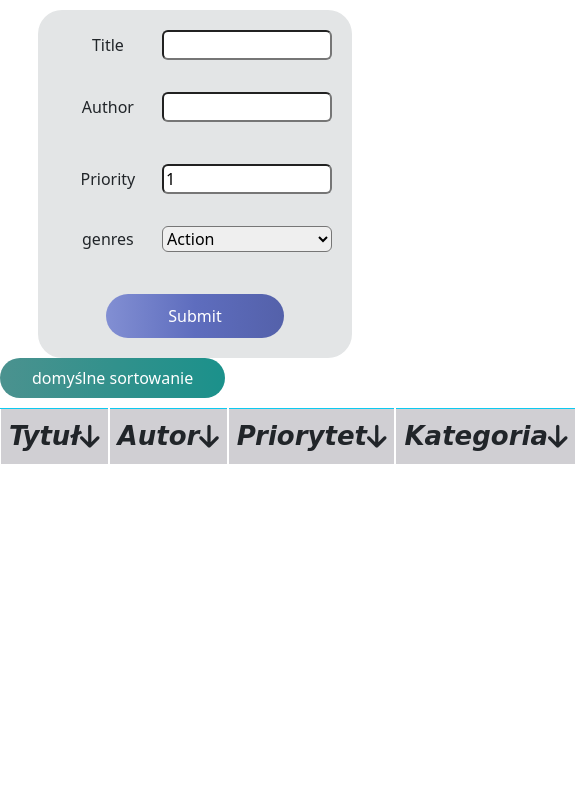
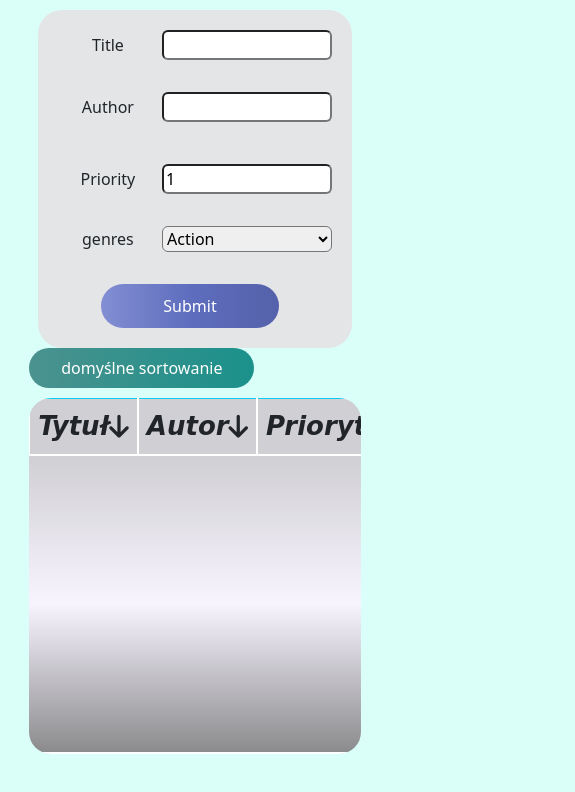
Before and after one commit to HudorHasHasHa/Library-vanilla-js, a website: page index.html in a window 390 px wide. Shown: the whole page, 575 px wide, since content can reach past the window. Drawn offline with nearby package versions, Linux system fonts and the light colour scheme.

Commit message:
table width

```diff
--- a/css/styles.css
+++ b/css/styles.css
@@ -1,3 +1,13 @@
+body{
+  background: rgb(218, 255, 249);
+}
+
+.form-section{
+  width: 100%;
+  display: flex;
+  justify-content: center;
+}
+
 .formWrapper{
   text-align: center;
   padding: 10px 0 0 0;
@@ -23,7 +33,7 @@
   left: 0;
 } */
 
-.form-row{
+/* .form-row{
   position: relative;
   display: flex;
   justify-content: left;
@@ -31,20 +41,19 @@
   height: 100%;
 }
 
-@media(max-width: 768px){
-  .form-row{
-    display: block;
-    padding: 0;
-    padding: 10px 0 10px 10px;
-  }
+.rows{
+  padding-bottom: 20px;
+} */
 
-  .rows{
-    padding-bottom: 0!important;
-  }
+
+.form-row{
+  display: block;
+  padding: 0;
+  padding: 10px 0 10px 10px;
 }
 
 .rows{
-  padding-bottom: 20px;
+  padding-bottom: 0!important;
 }
 
 .form-row label{
@@ -92,20 +101,27 @@
 }
 
 /* Table section */
-/* .table-wrapper{
-  margin-top: 30px;
-  height: 100%;
-  position: relative;
+
+.table-section{
+  width: 100%;
+  display: flex;
+  justify-content: center;
 }
-.table{
-  position: absolute;
-  top: 100%;
-} */
+
+.table-section .table-wrapper{
+  width: 65%;
+}
+
+table{
+  table-layout: fixed;
+}
 
 .table{
   margin: 10px 0 0 0;
   overflow: hidden;
+  border-radius: 22px;
 }
+
 .table>:not(:last-child)>:last-child>*{
   border-bottom: none;
 }
@@ -140,15 +156,18 @@
 }
 
 td{
+  display: inline-block;
   overflow: hidden;
   overflow-x: auto;
-  min-width: 26%;
-  max-width: 26%;
+  /*
+  min-width: 24.5%;
+  max-width: 24.5%; */
 }
 
 #tableBody{
   background: linear-gradient(to bottom, #d0cfd3 0%, #f8f4ff 50%, #8b8b8d 100%);
   display: block;
+  height: 300px;
   max-height: 300px;
   overflow-y: auto;
   border-bottom: 2px solid #FFF;
@@ -161,6 +180,7 @@ tr{
 
 .table-cell{
   padding-left: 8px;
+  /* max-width: 50%; */
 }
 
 .last-table-cell{
@@ -169,6 +189,31 @@ tr{
   justify-content: space-between;
 }
 
+.deleteButton{
+  height: 24px;
+}
+
 .deleteButton:hover{
   box-shadow: 0 6px 20px 0 rgba(141, 38, 38, 0.3);
 }
+
+
+@media(max-width: 768px){
+  .table-section{
+    width: 100%;
+    display: flex;
+    justify-content: center;
+  }
+  .table-section .table-wrapper{
+    width: 85%;
+  }
+  .form-row{
+    display: block;
+    padding: 0;
+    padding: 10px 0 10px 10px;
+  }
+
+  .rows{
+    padding-bottom: 0!important;
+  }
+}
--- a/index.html
+++ b/index.html
@@ -9,6 +9,7 @@
   <link rel="stylesheet" href="css/styles.css">
 </head>
 <body>
+  <section class="form-section">
     <div class="formWrapper">
       <form id="bookForm" class="bookForm">
         <div class="form-row rows">
@@ -40,6 +41,8 @@
         </div>
       </form>
     </div>
+  </section>
+  <section class="table-section">
     <div class="table-wrapper">
       <button class="button" id="sortDefault">domyślne sortowanie</button>
       <table class="table">
@@ -56,6 +59,7 @@
         </tbody>
       </table>
     </div>
+  </section>
   <script src="js/script.js" type="module"></script>
   <script src="https://unpkg.com/sweetalert/dist/sweetalert.min.js"></script>
   <script src="https://kit.fontawesome.com/e296f21cf9.js" crossorigin="anonymous"></script>
```
Lines whose indentation alone changed are shown as unchanged.
